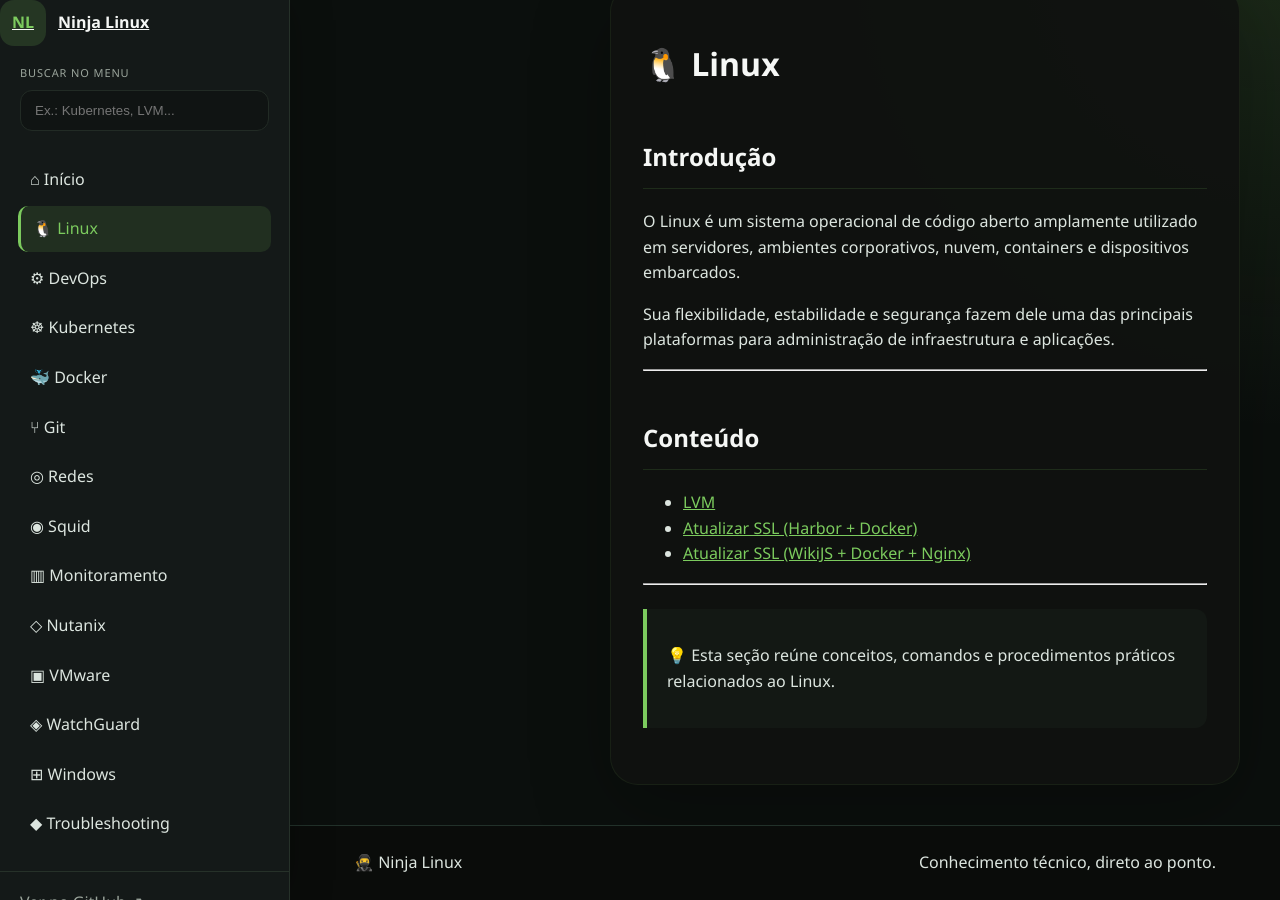
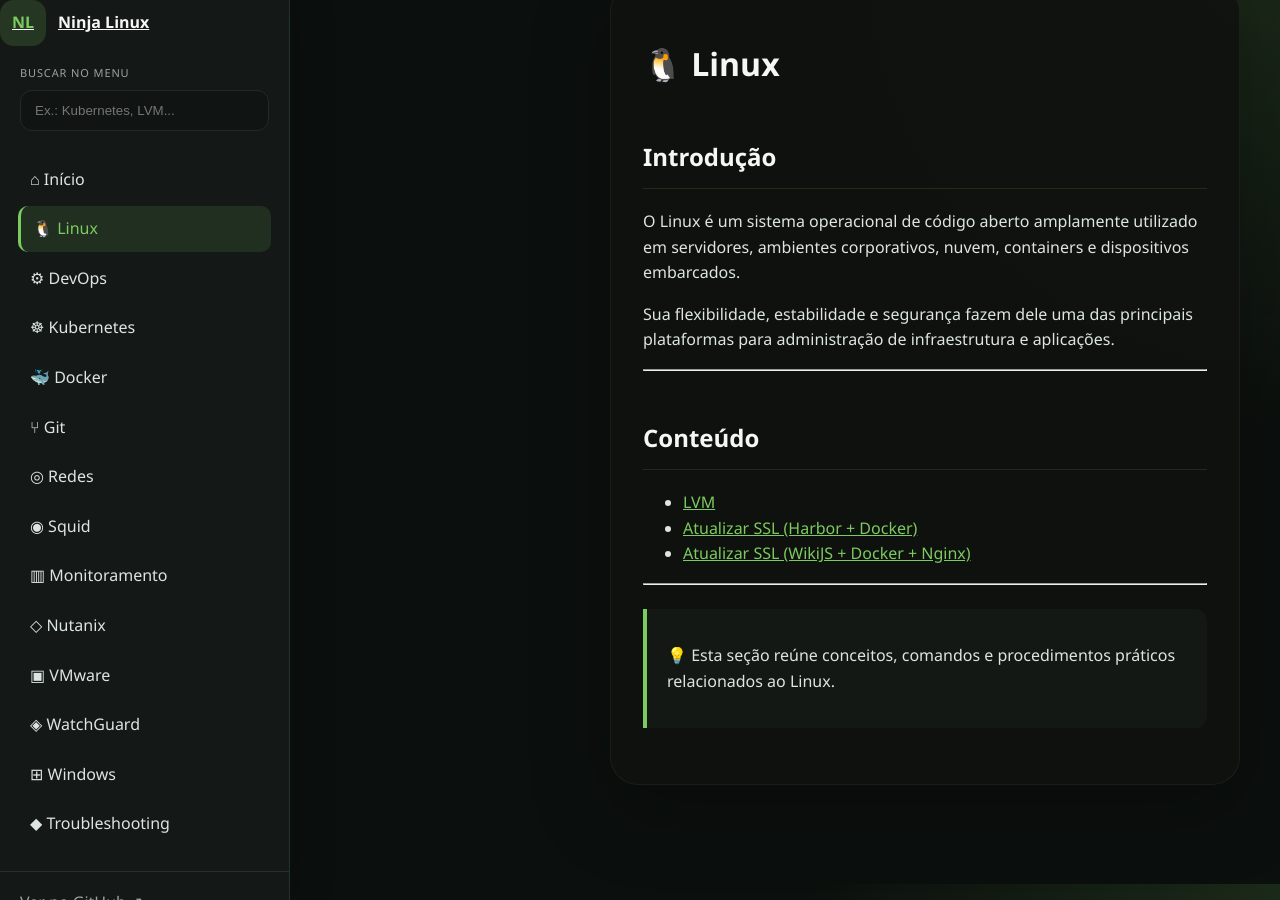
Before and after one commit to joaopedros111/ninja-linux, a Jekyll site: the page built from linux/index.md, in a window 1280 px wide and 900 px high, scrolled down 48 px. Built offline with Jekyll 4.4.1, drawn with Linux system fonts in a browser that asks for light colours.

Commit message:
Atualiza página inicial

```diff
--- a/_layouts/default.html
+++ b/_layouts/default.html
@@ -51,10 +51,6 @@
     <main id="conteudo" tabindex="-1">
       {{ content }}
     </main>
-    <footer class="site-footer">
-      <span>🥷 Ninja Linux</span>
-      <span>Conhecimento técnico, direto ao ponto.</span>
-    </footer>
   </div>
 
   <script>
```
